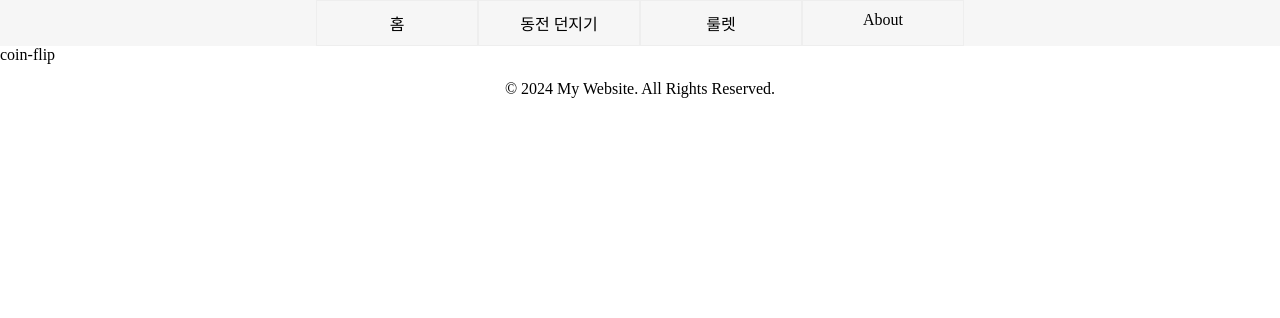
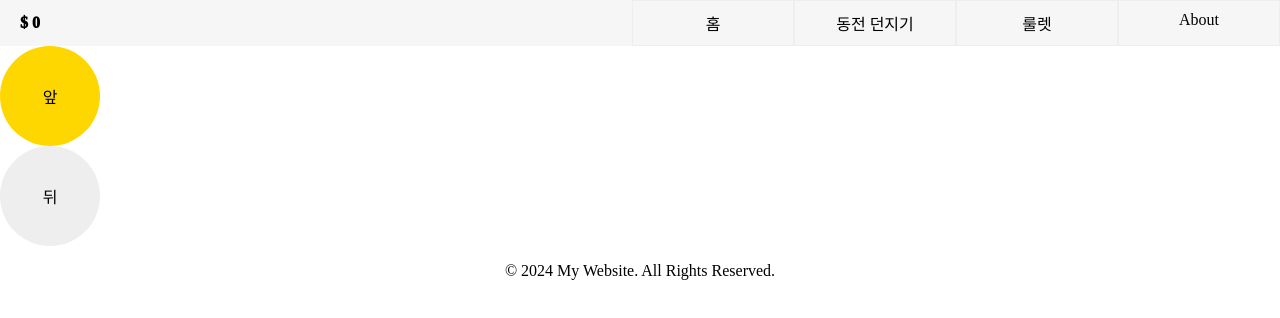
Before and after one commit to wichan7/w-gambit, a Next.js app: page /games/coin-flip in a window 1280 px wide. Shown: the top 318 px of the page. Built offline with nearby package versions, Linux system fonts and the light colour scheme.

Commit message:
feat(common): add store

```diff
--- a/package.json
+++ b/package.json
@@ -12,7 +12,8 @@
     "classnames": "^2.5.1",
     "next": "15.0.3",
     "react": "19.0.0-rc-66855b96-20241106",
-    "react-dom": "19.0.0-rc-66855b96-20241106"
+    "react-dom": "19.0.0-rc-66855b96-20241106",
+    "zustand": "^5.0.1"
   },
   "devDependencies": {
     "@types/node": "^20",
--- a/src/app/games/coin-flip/page.tsx
+++ b/src/app/games/coin-flip/page.tsx
@@ -1,3 +1,10 @@
+import Coin from "@/components/Coin";
+
 export default function CoinFlipPage() {
-  return <>coin-flip</>;
+  return (
+    <div>
+      <Coin />
+      <Coin isReverse />
+    </div>
+  );
 }
--- a/src/app/layout.module.css
+++ b/src/app/layout.module.css
@@ -11,10 +11,22 @@
   margin: 0;
 }
 
-.nav {
+.header {
   background-color: #f6f6f6;
   display: flex;
-  justify-content: center;
+  justify-content: space-between;
+}
+
+.asset {
+  display: flex;
+  padding: 0 20px;
+  align-items: center;
+  font-weight: 1000;
+}
+
+.nav {
+  display: flex;
+  justify-content: start;
   text-align: center;
 }
 
--- a/src/app/layout.tsx
+++ b/src/app/layout.tsx
@@ -1,15 +1,22 @@
+"use client";
+
 import Link from "next/link";
 import style from "./layout.module.css";
+import { useContextStore } from "@/stores/useContextStore";
+import { toCommaString } from "@/utils/formatter";
 
 interface RootLayoutProps {
   children: React.ReactNode;
 }
 
 export default function RootLayout({ children }: RootLayoutProps) {
+  const asset = useContextStore((state) => state.asset);
+
   return (
     <html lang="kr" className={style.html}>
       <body className={style.body}>
-        <header>
+        <header className={style.header}>
+          <span className={style.asset}>$ {toCommaString(asset)}</span>
           <nav className={style.nav}>
             <Link href="/">홈</Link>
             <Link href="/games/coin-flip">동전 던지기</Link>
--- a/src/components/Coin/index.module.css
+++ b/src/components/Coin/index.module.css
@@ -1,20 +1,13 @@
-.button {
-  padding: 16px 20px;
-  border-radius: 16px;
-  border: none;
-  cursor: pointer;
+.coin {
+  display: flex;
+  justify-content: center;
+  align-items: center;
+  width: 100px;
+  height: 100px;
+  border-radius: 128px;
+  background-color: gold;
 }
 
-.button:hover {
-  opacity: 0.7;
+.isReverse {
+  background-color: #eee;
 }
-
-.primary {
-  background-color: #000000;
-  color: #fff;
-}
-
-.secondary {
-  background-color: #5f5f5f;
-  color: #fff;
-}
--- a/src/components/Coin/index.tsx
+++ b/src/components/Coin/index.tsx
@@ -1,3 +1,13 @@
-export default function Coin() {
-  return <></>;
+import style from "./index.module.css";
+
+interface CoinProps {
+  isReverse?: boolean;
 }
+
+export default function Coin({ isReverse = false }: CoinProps) {
+  return (
+    <span className={`${style.coin} ${isReverse && style.isReverse}`}>
+      {!isReverse ? "앞" : "뒤"}
+    </span>
+  );
+}
--- /dev/null
+++ b/src/components/Input/index.module.css
@@ -0,0 +1,4 @@
+.input {
+  padding: 16px 20px;
+  border-radius: 16px;
+}
--- /dev/null
+++ b/src/stores/useContextStore.ts
@@ -0,0 +1,17 @@
+import { create } from "zustand";
+
+interface ContextState {
+  asset: number;
+}
+
+interface ContextAction {
+  clearAsset: () => void;
+  addAsset: (amount: number) => void;
+}
+
+export const useContextStore = create<ContextState & ContextAction>((set) => ({
+  asset: 0,
+  clearAsset: () => set({ asset: 0 }),
+  addAsset: (amount: number) =>
+    set(({ asset: prevAsset }) => ({ asset: prevAsset + amount })),
+}));
--- /dev/null
+++ b/src/utils/formatter.ts
@@ -0,0 +1,3 @@
+export const toCommaString = (n: number) => {
+  return n.toLocaleString();
+};
```
Also changed, not shown: src/app/page.tsx (+11 -1 lines), src/components/Input/index.tsx (added, +9 -0 lines), 1 other file (tests, documents, lock files or other folders).
